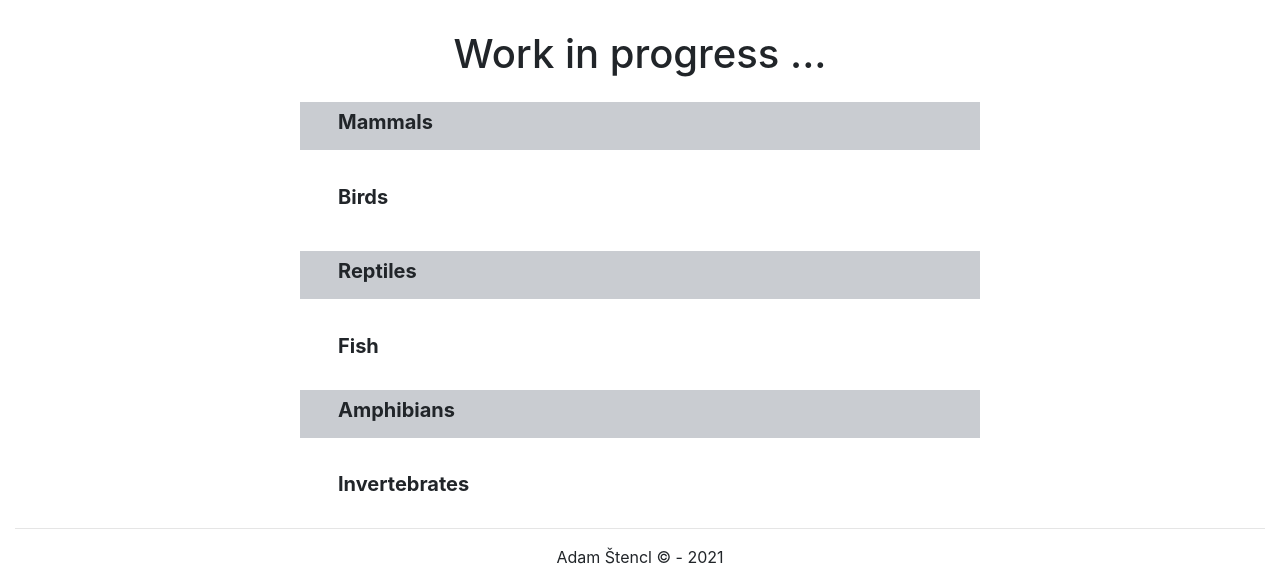
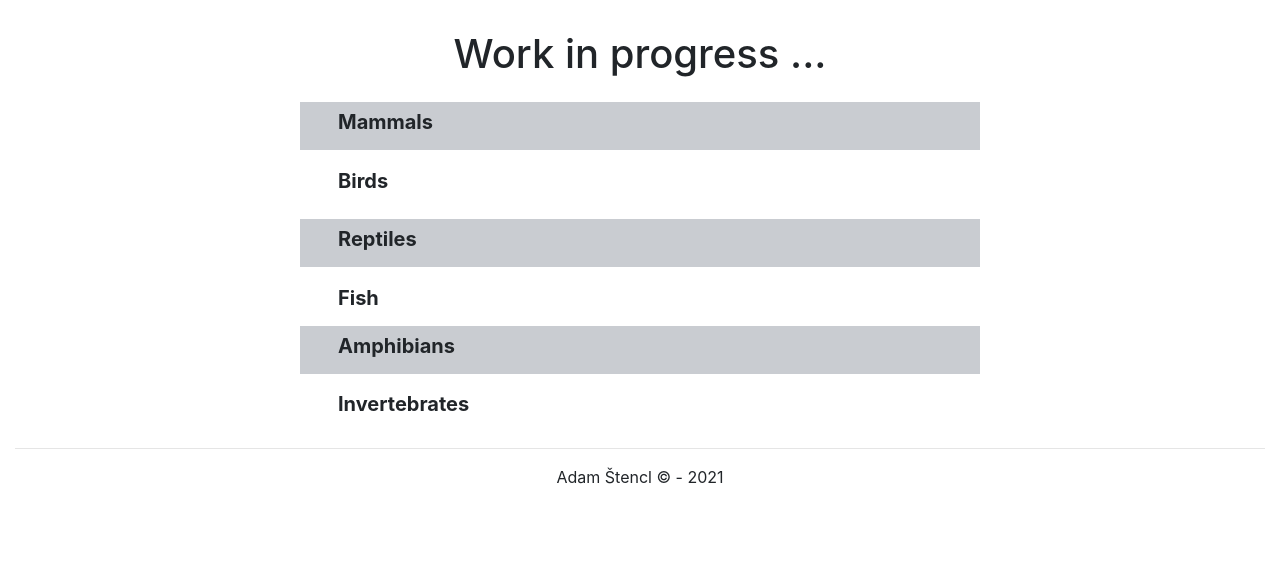
Before and after one commit to Adyxx/DjangoProject, a Django app: page /app/types in a window 1280 px wide. Shown: the part 231-816 px from the top of the page. After the commit the page ends 715 px from the top, so only its background shows below. Run offline with Django 3.2, Linux system fonts and the light colour scheme; some libraries are stand-ins or nearby versions.

Commit message:
small fix

```diff
--- a/app/templates/type_list.html
+++ b/app/templates/type_list.html
@@ -27,7 +27,8 @@
 
     <div style="margin-left: 30px; margin-right: 30px;padding: 0.5px;padding-top: 10px;" id="oneoneslide">
         <div>
-            <p class="text-justify">  </p>
+
+
         </div>
     </div>
 
@@ -44,7 +45,8 @@
     <div id="onetwoslide" style="padding: 0.5px;padding-top: 10px;">
 
         <div>
-            <p class="text-justify">   </p>
+
+
         </div>
 
     </div>
@@ -62,7 +64,7 @@
 
     <div id="onethreeslide" style="padding: 0.5px;padding-top: 10px;">
         <div>
-            <p class="text-justify">   </p>
+
 
         </div>
     </div>
@@ -79,10 +81,11 @@
 
     <div id="onefourslide">
         <div>
-            <p class="text-justify">   </p>
+
+
         </div>
+    </div>
 
-    </div>
     <div id="onethreehover" style="background-color: #c9ccd1;margin-left: 10px;margin-right: 10px;padding: 8px;">
 
         <div class="row">
@@ -95,10 +98,11 @@
 
     <div id="onethreeslide" style="padding: 0.5px;padding-top: 10px;">
         <div>
-            <p class="text-justify">   </p>
+
 
         </div>
     </div>
+
     <div id="onefourhover" style="margin-left: 10px;margin-right: 10px;padding: 8px;">
 
         <div class="row">
@@ -111,7 +115,8 @@
 
     <div id="onefourslide">
         <div>
-            <p class="text-justify">   </p>
+
+
         </div>
 
     </div>
```
